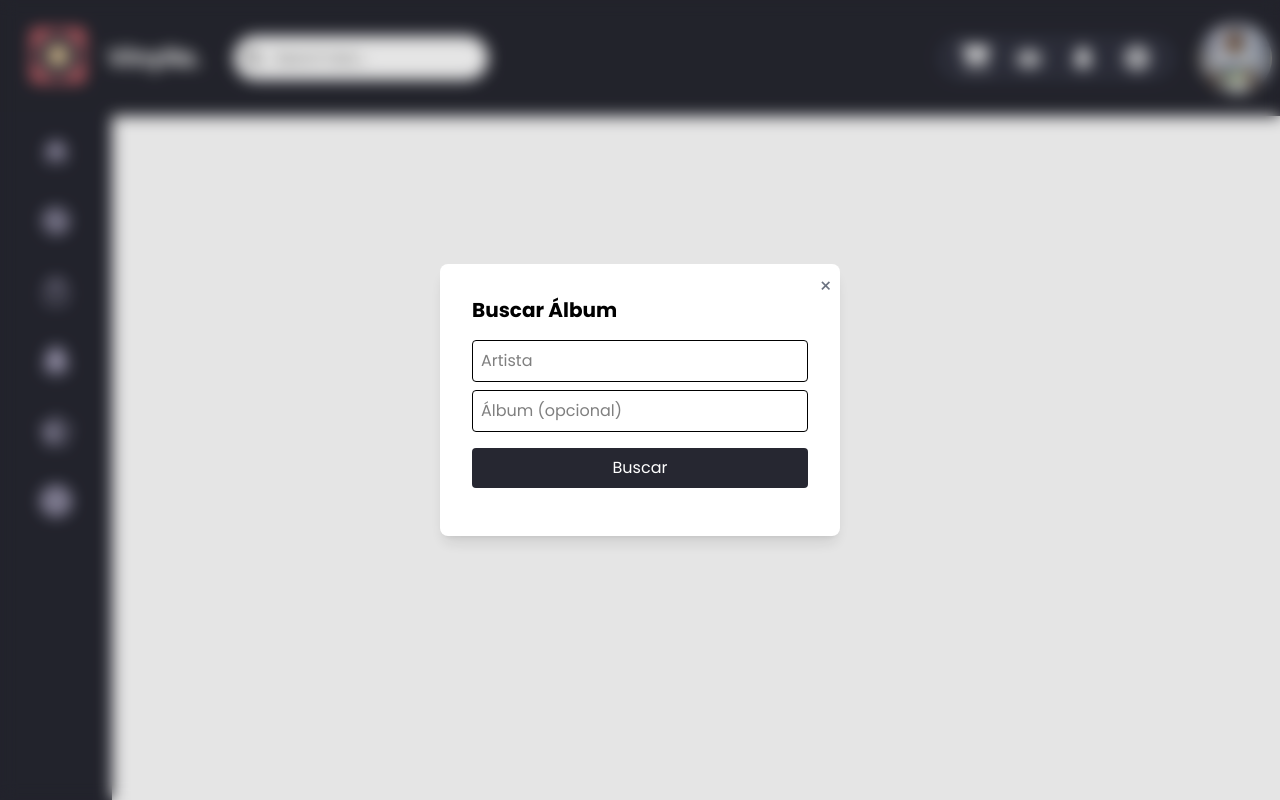
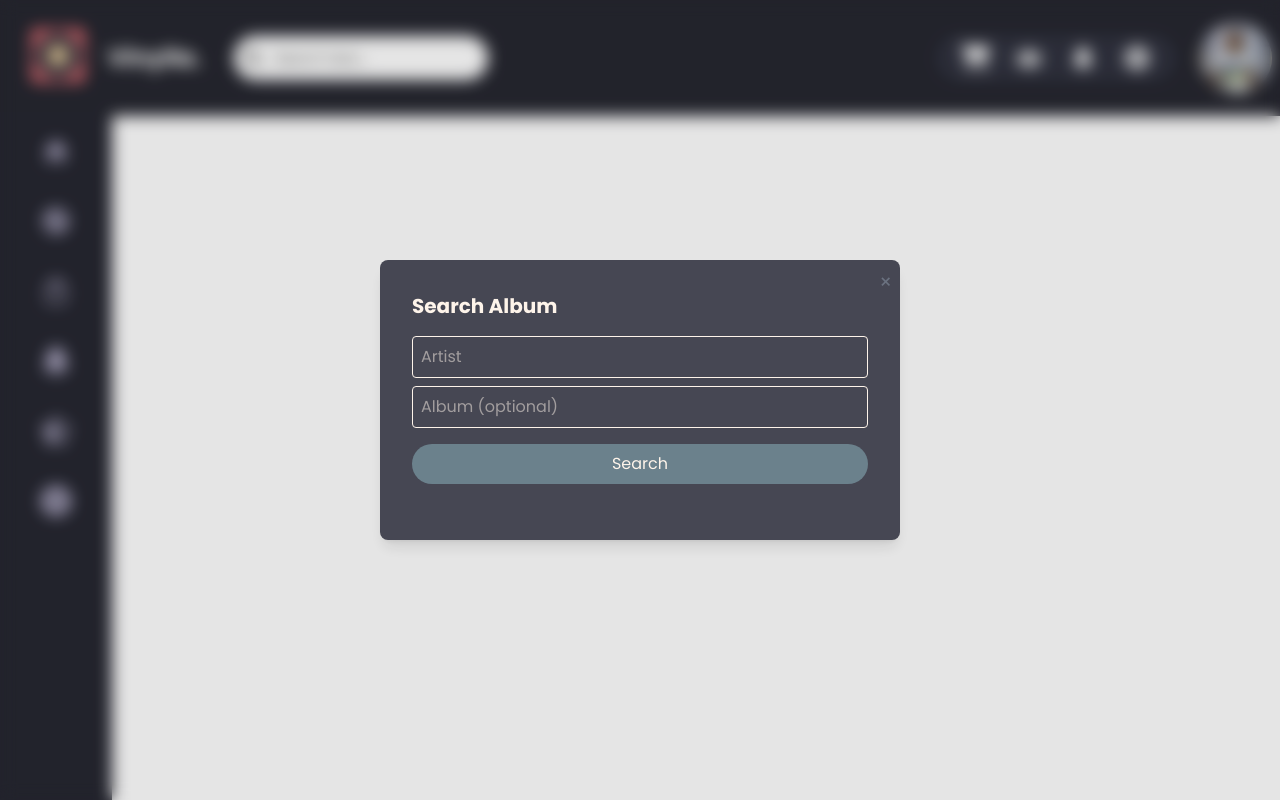
Before and after one commit to camila-vieirao/vinylla, a React (Vite) app in the folder frontend/: page /feed in a window 1280 px wide. Both pictures are taken after a click on the button 56 px from the left and 431 px from the top of the page. Built offline with nearby package versions, Linux system fonts and the light colour scheme.

Commit message:
feat: enhance AlbumSearchModal with improved styling and search functionality

```diff
--- a/frontend/src/App.tsx
+++ b/frontend/src/App.tsx
@@ -31,7 +31,7 @@ function App() {
       {showReviewModal && (
         <AlbumSearchModal
           onSelect={album => {
-            // Aqui você pode avançar para a tela de avaliação depois
+            // avançar para a tela de avaliação depois
             setShowReviewModal(false);
           }}
           onClose={() => setShowReviewModal(false)}
--- a/frontend/src/components/ReviewModal/AlbumSearchModal.tsx
+++ b/frontend/src/components/ReviewModal/AlbumSearchModal.tsx
@@ -1,62 +1,104 @@
+
 import React, { useState } from 'react';
+
+
+type Album = {
+  idAlbum: string;
+  strAlbum: string;
+  strArtist: string;
+  strAlbumThumb: string;
+};
 
 export function AlbumSearchModal({ onSelect, onClose }) {
   const [searchArtist, setSearchArtist] = useState('');
   const [searchAlbum, setSearchAlbum] = useState('');
-  const [results, setResults] = useState([]);
+  const [results, setResults] = useState<Album[]>([]);
+  const [visibleCount, setVisibleCount] = useState(5);
   const [loading, setLoading] = useState(false);
+  const [hasSearched, setHasSearched] = useState(false);
 
   async function handleSearch() {
     setLoading(true);
     const res = await fetch(`http://localhost:3000/api_audiodb/v1/album?artist=${searchArtist}&album=${searchAlbum}`);
     const data = await res.json();
     setResults(data.album || []);
+    setVisibleCount(5);
     setLoading(false);
+    setHasSearched(true);
   }
 
   return (
     <div className="fixed inset-0 flex items-center justify-center z-50 backdrop-blur-sm bg-black/10">
-      <div className="bg-white rounded-lg p-8 shadow-lg w-[400px] relative">
+  <div className="bg-[#464753] rounded-lg p-8 shadow-lg w-[520px] relative">
         <button
           onClick={onClose}
           className="absolute top-2 right-2 text-gray-500 hover:text-gray-800 text-xl"
         >
           ×
         </button>
-        <h2 className="text-xl font-bold mb-4">Buscar Álbum</h2>
+        <h2 className="text-xl font-bold mb-4 text-[#FEF4EA]">Search Album</h2>
         <input
           value={searchArtist}
           onChange={e => setSearchArtist(e.target.value)}
-          placeholder="Artista"
-          className="w-full mb-2 p-2 border rounded"
+          placeholder="Artist"
+          className="w-full mb-2 p-2 border rounded text-[#FEF4EA]"
         />
         <input
           value={searchAlbum}
           onChange={e => setSearchAlbum(e.target.value)}
-          placeholder="Álbum (opcional)"
-          className="w-full mb-4 p-2 border rounded"
+          placeholder="Album (optional)"
+          className="w-full mb-4 p-2 border rounded text-[#FEF4EA]"
         />
         <button
           onClick={handleSearch}
           disabled={loading}
-          className="w-full bg-[#262731] text-white py-2 rounded mb-4"
+          className="w-full bg-[#6B818C] text-[#FEF4EA] py-2 rounded-full mb-4 hover:bg-[#435761]"
         >
-          {loading ? "Buscando..." : "Buscar"}
+          {loading ? "Searching..." : "Search"}
         </button>
-        <div>
-          {results.map(album => (
+        <div
+          className="max-h-64 overflow-y-auto mb-2 pr-1 pl-6"
+          style={{
+            scrollbarWidth: 'thin',
+            scrollbarColor: '#262730 #464753',
+          }}
+        >
+          <style>{`
+            .custom-scrollbar::-webkit-scrollbar {
+              width: 6px;
+              background: transparent;
+            }
+            .custom-scrollbar::-webkit-scrollbar-thumb {
+              background: #262730;
+              border-radius: 6px;
+            }
+          `}</style>
+          {results.length === 0 && !loading && hasSearched && (
+            <div className="text-center text-[#E16A71] py-4 font-bold">
+              Could not find the searched album/artist.
+            </div>
+          )}
+          {results.slice(0, visibleCount).map(album => (
             <div key={album.idAlbum} className="flex items-center mb-2">
               <img src={album.strAlbumThumb} alt={album.strAlbum} className="w-12 h-12 mr-2 rounded" />
-              <span>{album.strAlbum} - {album.strArtist}</span>
+              <span className="text-[#FEF4EA] max-w-[160px] break-words whitespace-normal">{album.strAlbum}</span>
               <button
                 onClick={() => onSelect(album)}
-                className="ml-auto bg-[#8078a5] text-white px-2 py-1 rounded"
+                className="ml-auto mr-6 bg-[#8078a5] text-[#FEF4EA] px-5 py-1 rounded-full hover:bg-[#9a8fc1]"
               >
-                Selecionar
+                Select
               </button>
             </div>
           ))}
         </div>
+        {results.length > visibleCount && (
+          <button
+            onClick={() => setVisibleCount(visibleCount + 5)}
+            className="w-full mt-2 bg-[#6B818C] text-[#FEF4EA] py-2 rounded-full hover:bg-[#435761]"
+          >
+            See more
+          </button>
+        )}
       </div>
     </div>
   );
```
